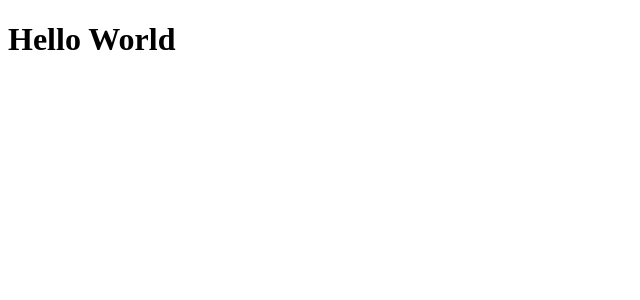
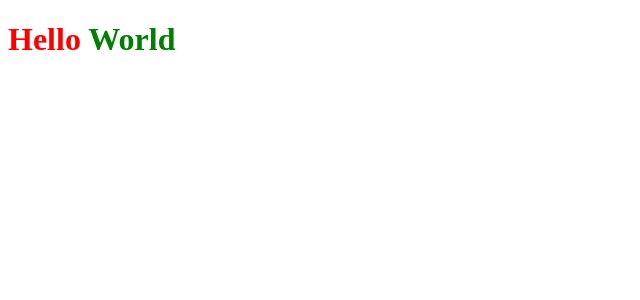
Before and after one commit to Waschislin/next-application, a Next.js app: page / in a window 1280 px wide. Shown: the top 300 px of the page, without its empty margins (0-640 px from the left). Built offline with nearby package versions, Linux system fonts and the light colour scheme.

Commit message:
Adicionando SASS e css module

```diff
--- a/package.json
+++ b/package.json
@@ -11,7 +11,8 @@
   "dependencies": {
     "next": "13.0.0",
     "react": "18.2.0",
-    "react-dom": "18.2.0"
+    "react-dom": "18.2.0",
+    "sass": "^1.55.0"
   },
   "devDependencies": {
     "@types/node": "^18.11.5",
--- a/src/pages/index.tsx
+++ b/src/pages/index.tsx
@@ -1,3 +1,9 @@
+import styles from "../styles/home.module.scss";
+
 export default function Home() {
-  return <h1>Hello World</h1>;
+  return (
+    <h1 className={styles.title}>
+      Hello <span>World</span>{" "}
+    </h1>
+  );
 }
--- /dev/null
+++ b/src/styles/home.module.scss
@@ -0,0 +1,7 @@
+.title{
+  color: red;
+
+  span{
+    color: green;
+  }
+}
```
Also changed, not shown: 1 other file (tests, documents, lock files or other folders).
